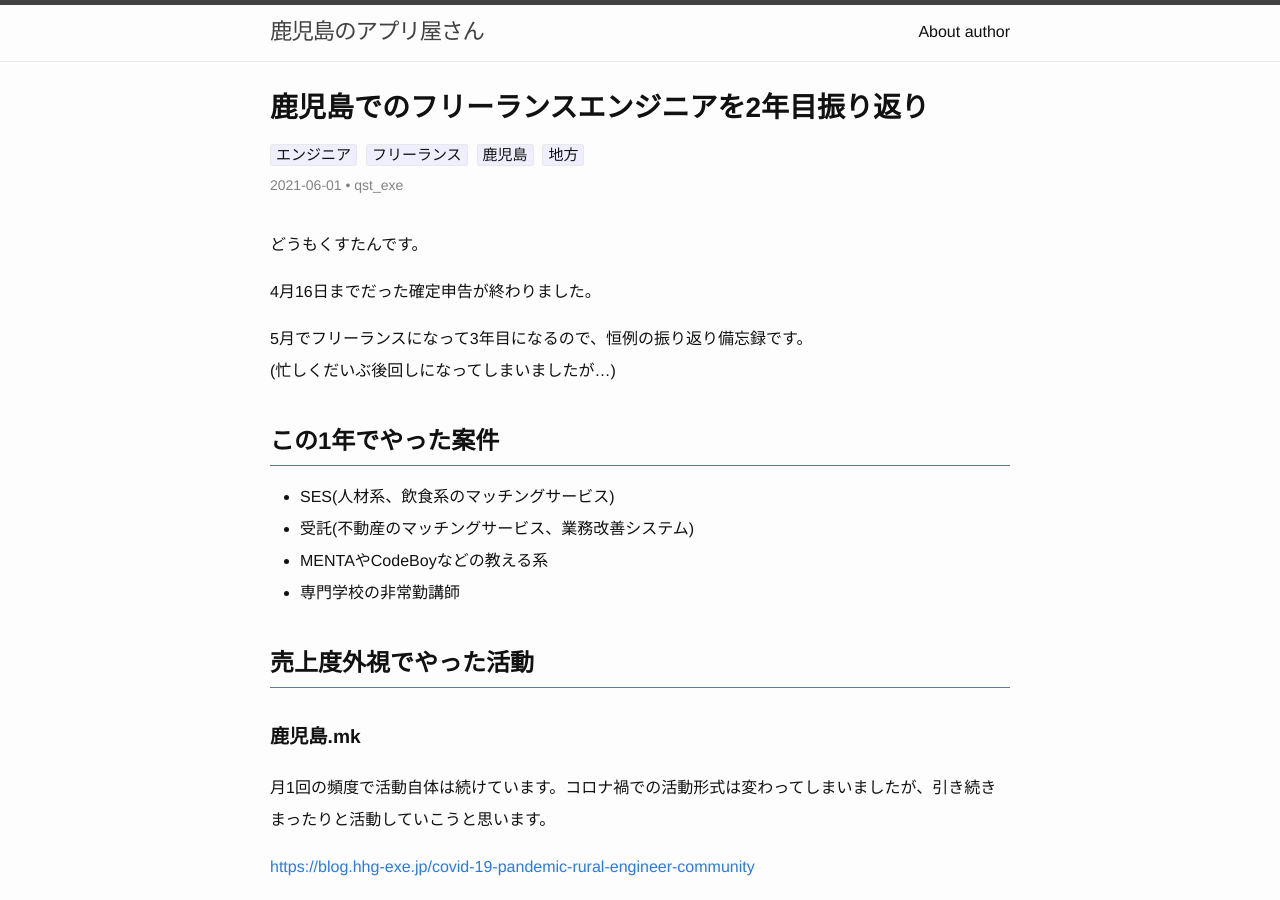
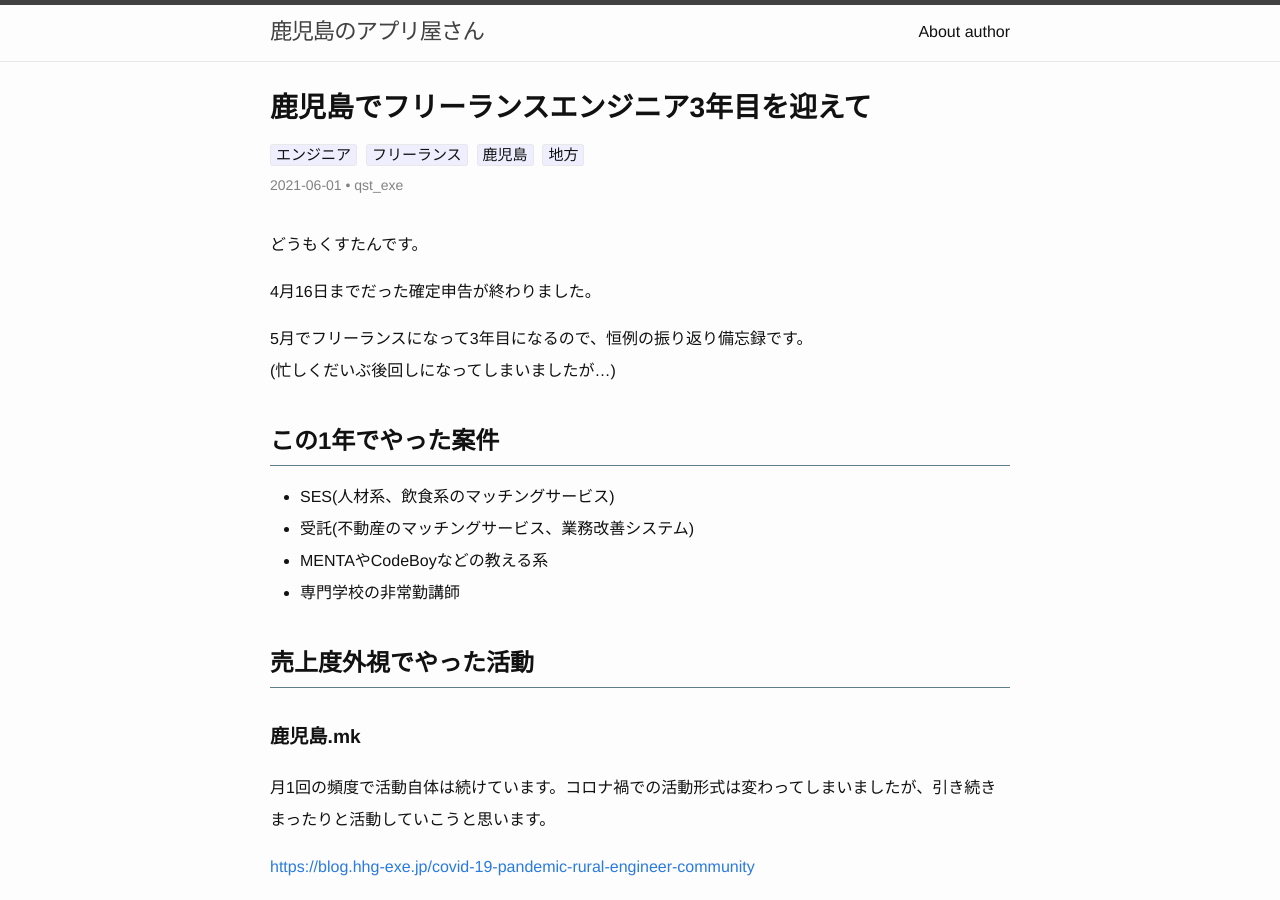
Before and after one commit to qst-exe/qst-blog, a Jekyll site: the page built from _posts/2021-06-01-post-742.md, in a window 1280 px wide and 900 px high. Built offline with Jekyll 4.4.1, drawn with Linux system fonts in a browser that asks for light colours; comment, search, counter and statistics services are not loaded; part of the change alters nothing that is shown.

Commit message:
[Fix] metaデータの更新

```diff
--- a/_posts/2021-06-01-post-742.md
+++ b/_posts/2021-06-01-post-742.md
@@ -1,7 +1,7 @@
 ---
 author: qst_exe
-title: 鹿児島でのフリーランスエンジニアを2年目振り返り
-description: かごんま🌋 Advent Calendar 2020 の21日目の記事です。2020年の振り返りをしつつ、地方勢に引っかかりそうなことを書きます。
+title: 鹿児島でフリーランスエンジニア3年目を迎えて
+description: 鹿児島という地方でフリーランスエンジニアとして開業して2年が経過したため、この1年の振り返りとこれからのことについてです。
 slug: looking-back-on-2-years
 id: 742
 date: '2021-06-01 00:00:00'
```
